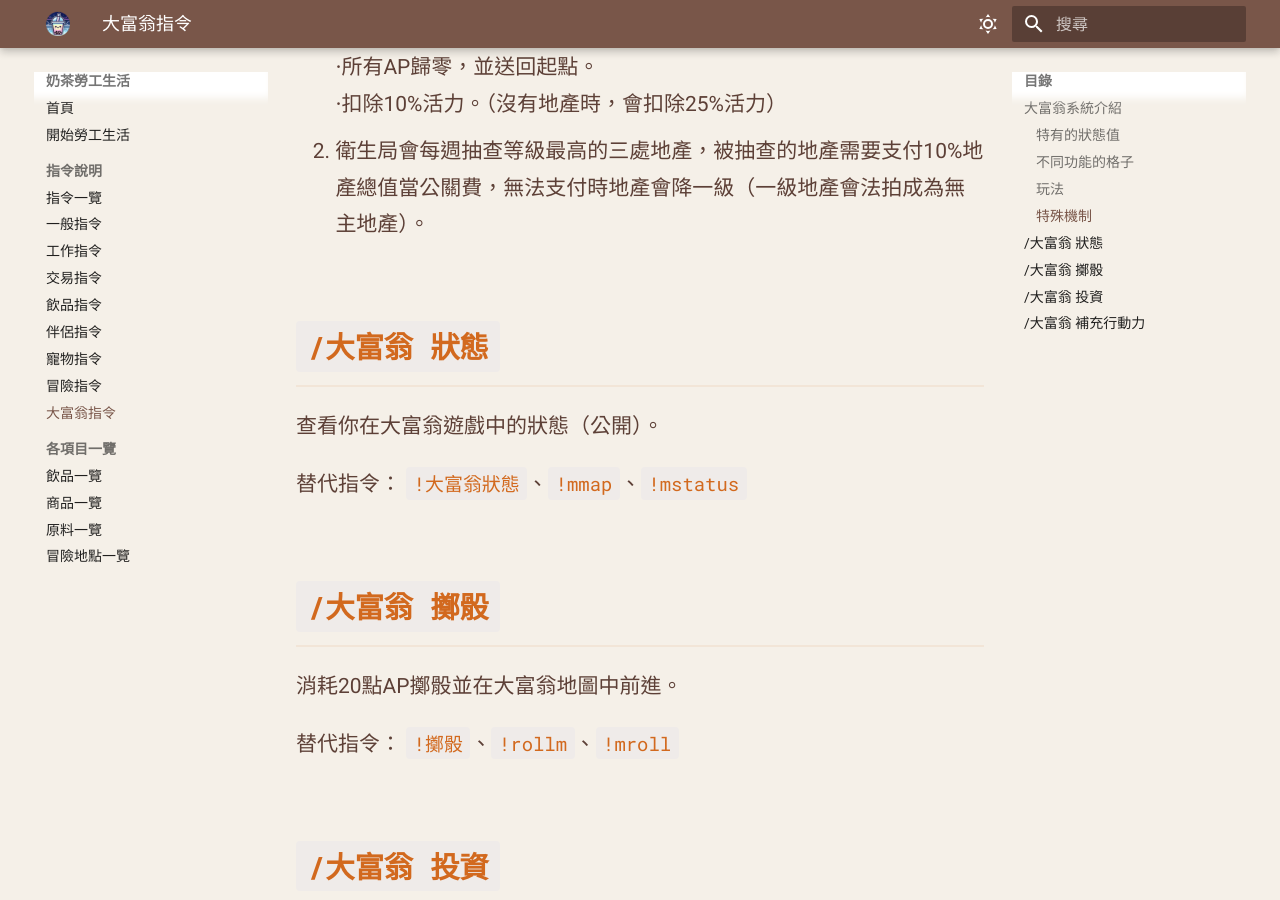
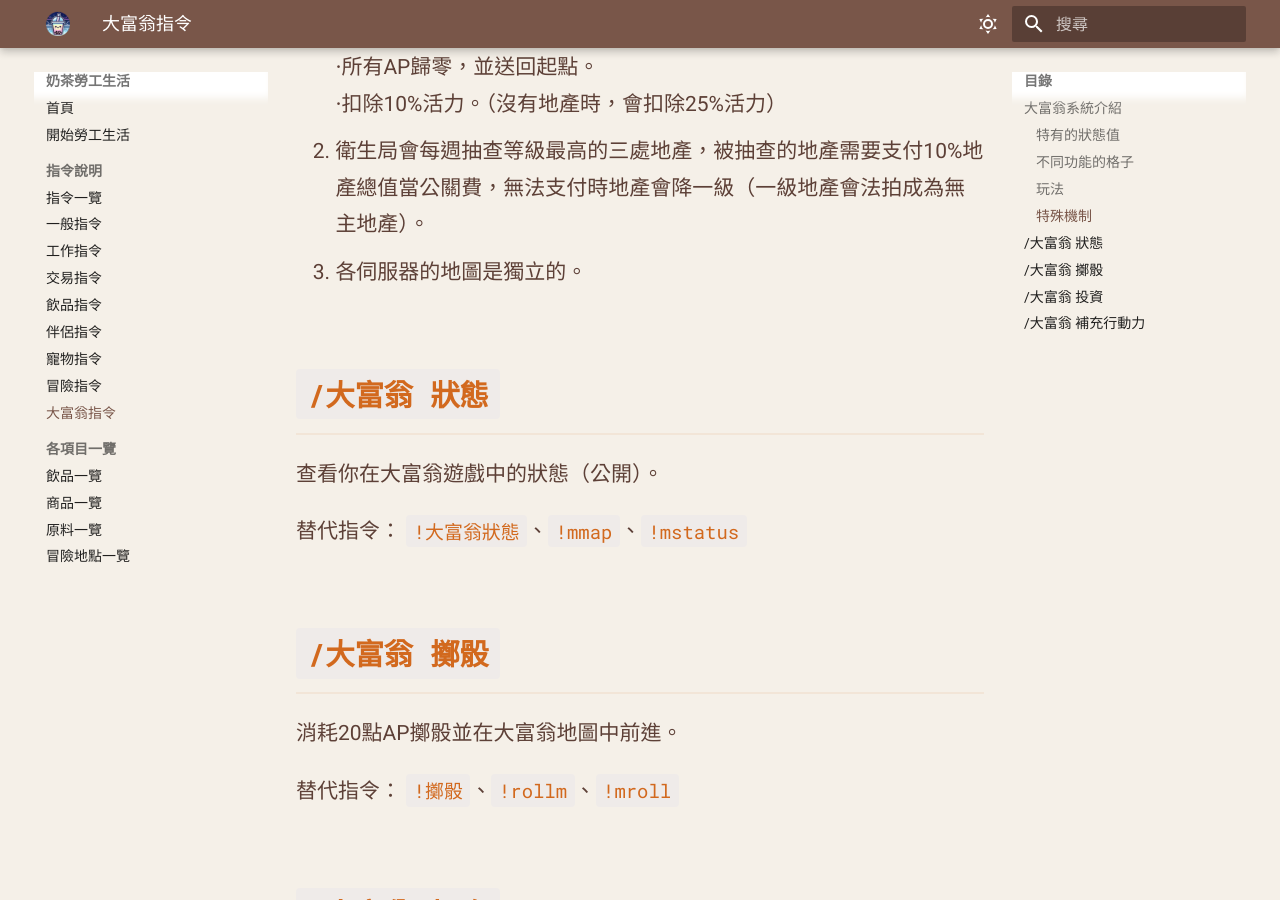
Before and after one commit to Chocochocococo/milktea-workerlife-wiki, an MkDocs documentation site: the page built from docs/command/commandmonopoly.md, in a window 1280 px wide and 900 px high, scrolled down 1414 px. Built offline with MkDocs 1.6.1 and Material for MkDocs 9.7.7, drawn with Linux system fonts in a browser that asks for light colours.

Commit message:
Update commandmonopoly.md

```diff
--- a/docs/command/commandmonopoly.md
+++ b/docs/command/commandmonopoly.md
@@ -27,6 +27,7 @@
 ‧所有AP歸零，並送回起點。
 ‧扣除10%活力。（沒有地產時，會扣除25%活力）
 2. 衛生局會每週抽查等級最高的三處地產，被抽查的地產需要支付10%地產總值當公關費，無法支付時地產會降一級（一級地產會法拍成為無主地產）。
+3. 各伺服器的地圖是獨立的。
 
 ## `/大富翁 狀態`
 查看你在大富翁遊戲中的狀態（公開）。
```
